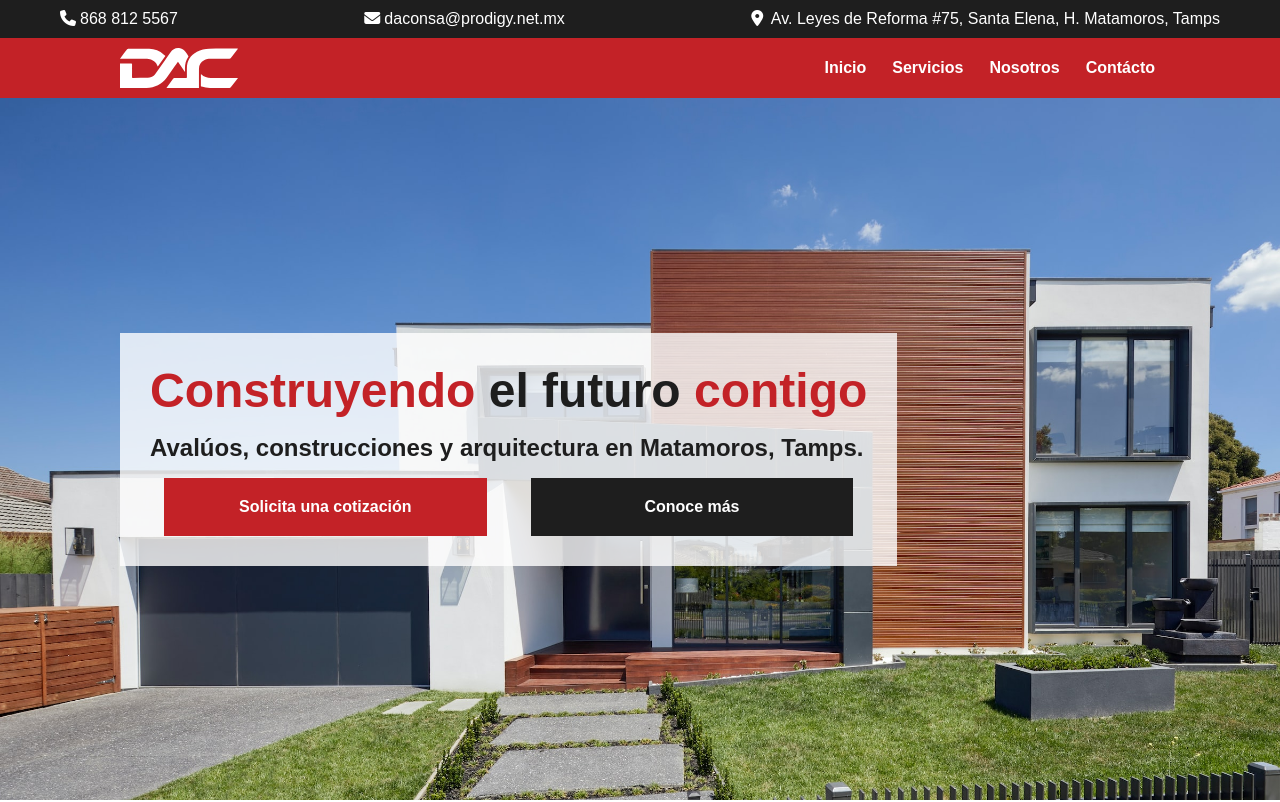
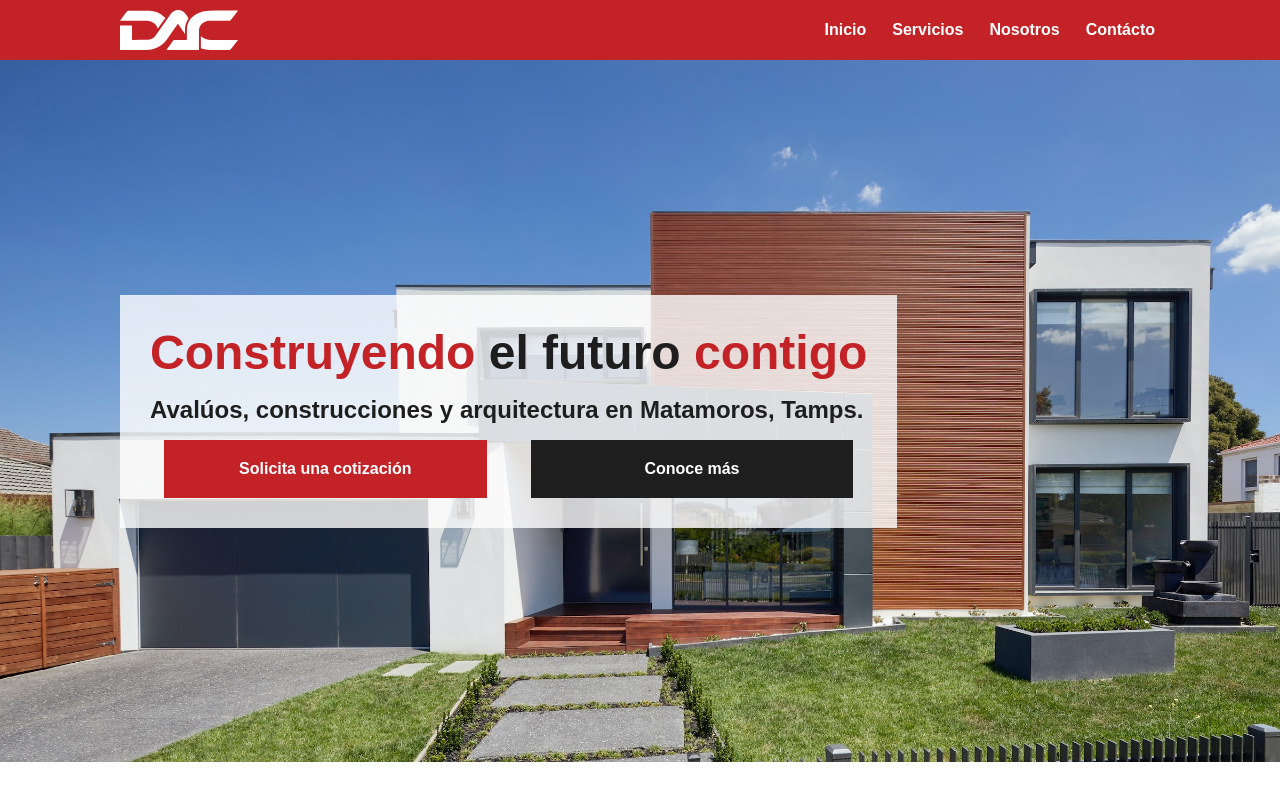
Before and after one commit to rodwayne/dacsa-webpage, a plain HTML site: page index.html in a window 1280 px wide. Shown: the top 802 px of the page. Drawn offline with Linux system fonts and the light colour scheme.

Commit message:
Remove contact-header and add sticky behaviour

```diff
--- a/css/index.css
+++ b/css/index.css
@@ -13,6 +13,9 @@
 
 header {
   background-color: var(--main);
+  position: sticky;
+  top: 0;
+  left: 0;
 }
 
 .contact-header {
--- a/index.html
+++ b/index.html
@@ -13,7 +13,7 @@
   </head>
   <body>
     <header>
-      <div class="contact-header">
+      <!-- <div class="contact-header">
         <a class="link" href="tel:52-868-812-5567"
           ><i class="fa-solid fa-phone icon"></i>868 812 5567</a
         >
@@ -24,7 +24,7 @@
           <i class="fa-solid fa-location-dot icon"></i>
           Av. Leyes de Reforma #75, Santa Elena, H. Matamoros, Tamps</a
         >
-      </div>
+      </div> -->
 
       <div class="navbar-wrapper">
         <div class="logo">
```
